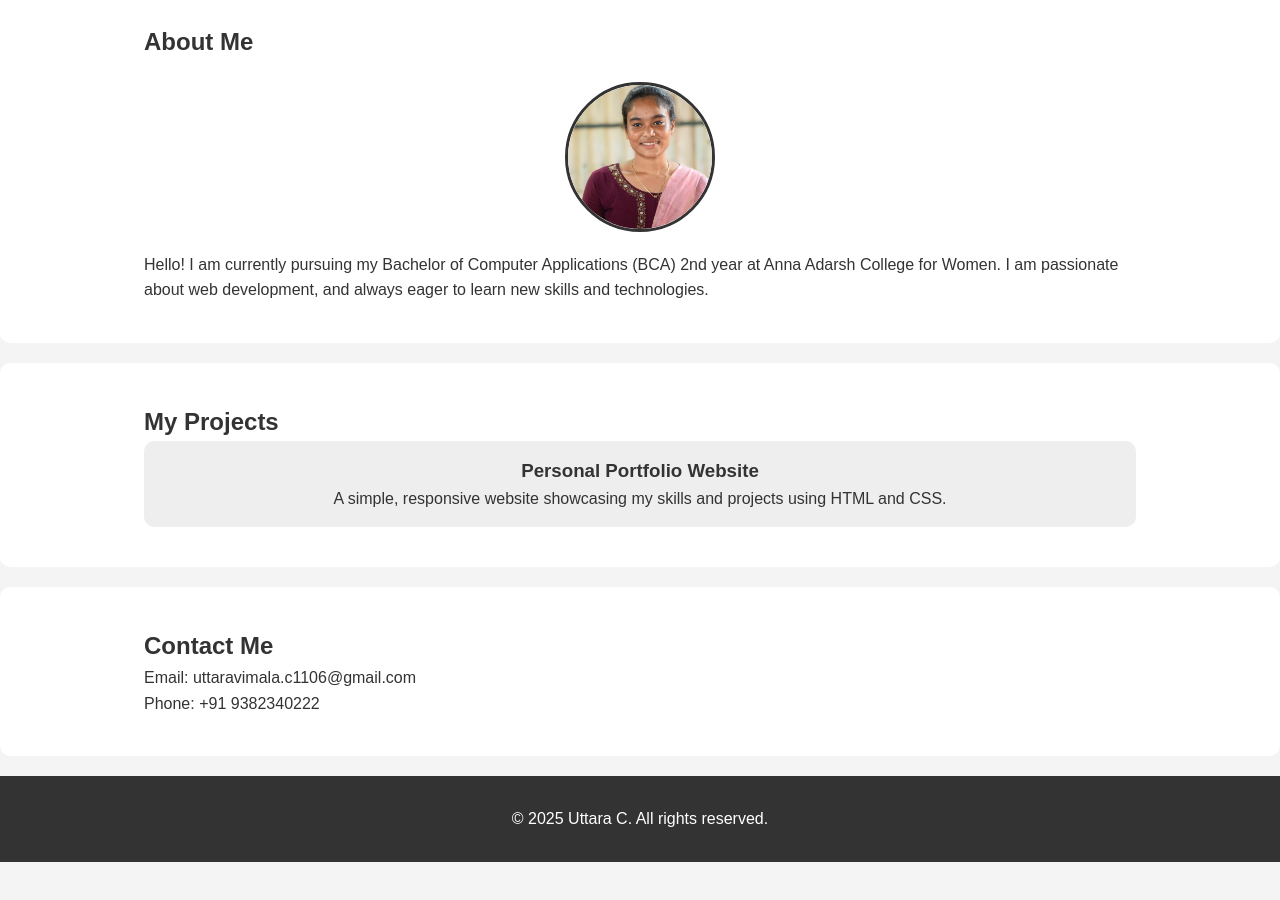
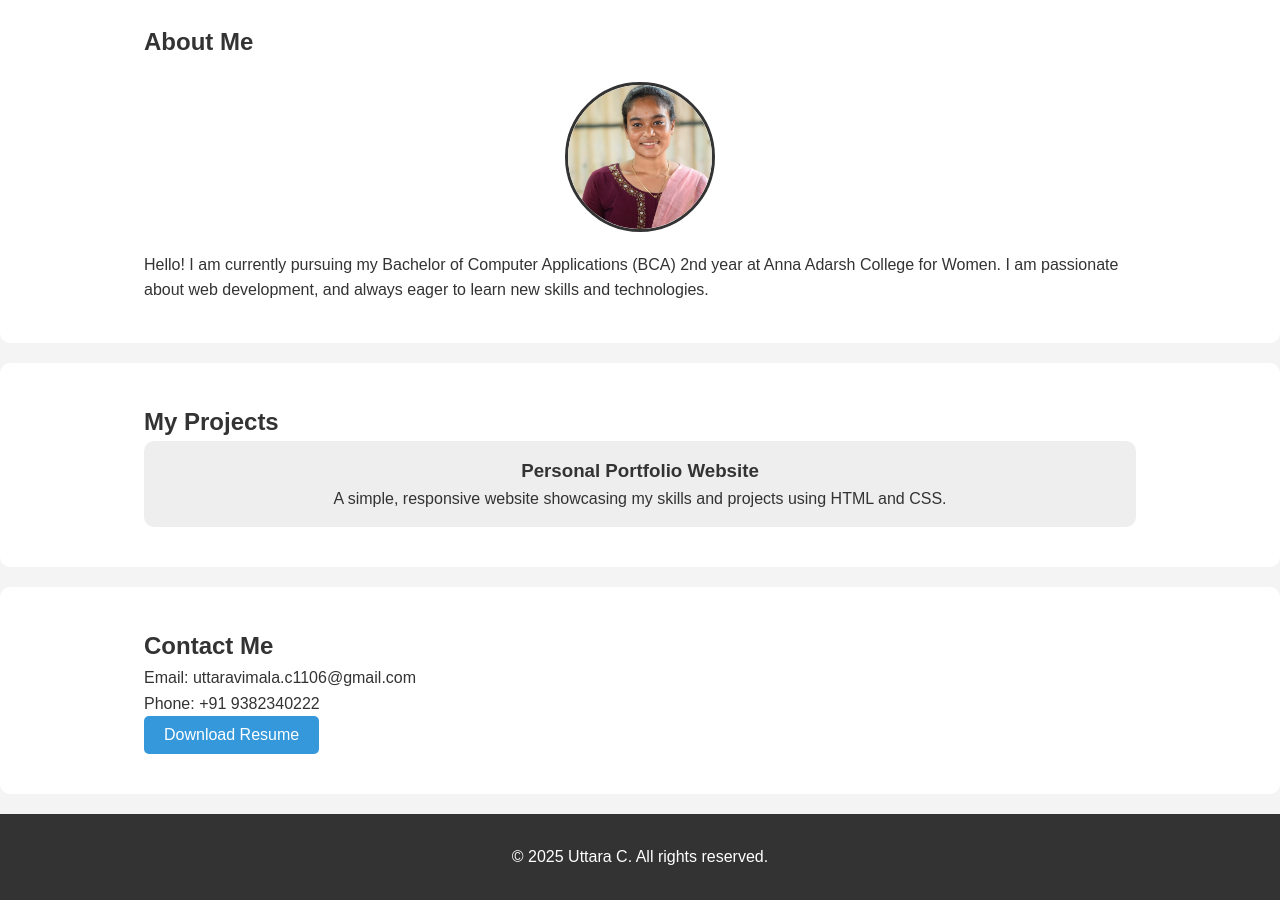
Before and after one commit to uttara1106/UttaraPortfolio, a plain HTML site: page index.html in a window 1280 px wide. Shown: the part 239-1139 px from the top of the page. Before the commit the page ends 1101 px from the top, so only its background shows below. Drawn offline with Linux system fonts and the light colour scheme.

Commit message:
Update index.html

```diff
--- a/index.html
+++ b/index.html
@@ -47,6 +47,9 @@
       <h2>Contact Me</h2>
       <p>Email: uttaravimala.c1106@gmail.com</p>
       <p>Phone: +91 9382340222</p>
+      <a href="./Uttara Resume.pdf" download="Uttara_C_Resume" class="download-button">
+        <button>Download Resume</button>
+      </a>
     </div>
   </section>
 
```
